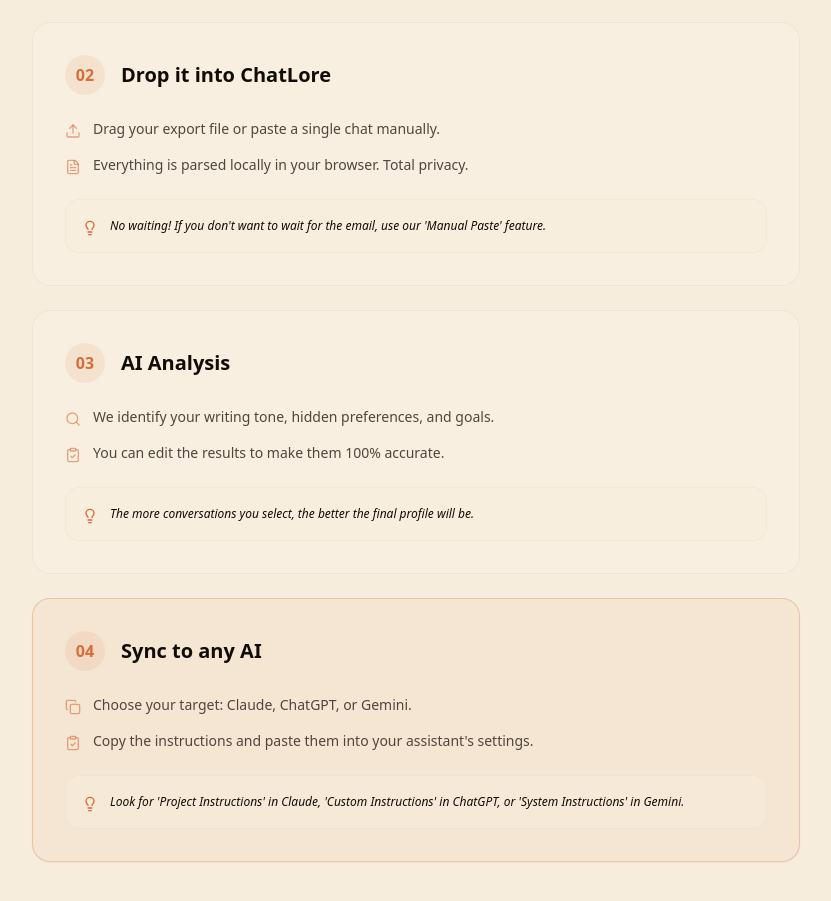
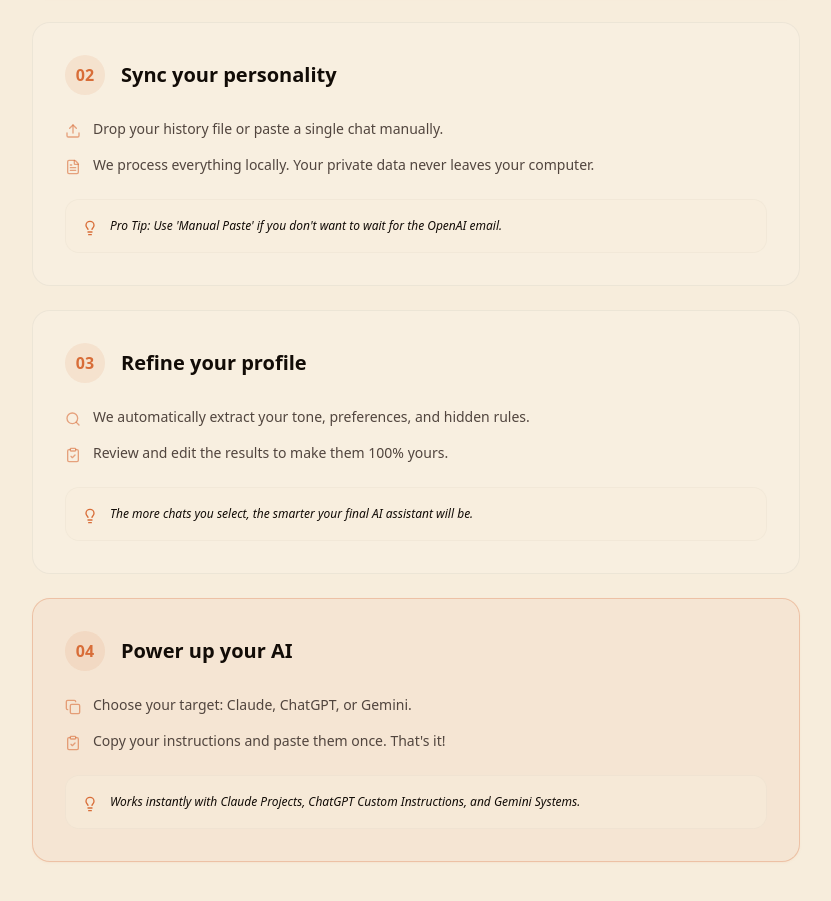
Before and after one commit to MarinaBrau/chatlore, a Next.js app: page /guide in a window 1280 px wide. Shown: the part 763-1664 px from the top of the page, without its empty margins (224-1055 px from the left). Built offline with nearby package versions, Linux system fonts and the light colour scheme.

Commit message:
copy: refine all site text to focus on user pain points and universal benefits

```diff
--- a/src/app/guide/page.tsx
+++ b/src/app/guide/page.tsx
@@ -44,48 +44,48 @@
     id: "export",
     num: "01",
     icon: Download,
-    title: "Export your AI history",
+    title: "Export your history",
     accent: true,
     substeps: [
       { icon: MessageCircle, text: "ChatGPT: Settings \u2192 Data controls \u2192 Export." },
       { icon: Brain, text: "Gemini: Go to Google Takeout \u2192 Select Gemini \u2192 Export." },
       { icon: Sparkles, text: "Claude: Settings \u2192 Account \u2192 Export Data." },
     ],
-    tip: "You'll receive a .zip file via email. Extract it and find the .json file (e.g., conversations.json).",
+    tip: "You'll receive a .zip via email. Extract it and look for the .json file (e.g., conversations.json).",
   },
   {
     id: "upload",
     num: "02",
     icon: Upload,
-    title: "Drop it into ChatLore",
+    title: "Sync your personality",
     substeps: [
-      { icon: Upload, text: "Drag your export file or paste a single chat manually." },
-      { icon: FileText, text: "Everything is parsed locally in your browser. Total privacy." },
+      { icon: Upload, text: "Drop your history file or paste a single chat manually." },
+      { icon: FileText, text: "We process everything locally. Your private data never leaves your computer." },
     ],
-    tip: "No waiting! If you don't want to wait for the email, use our 'Manual Paste' feature.",
+    tip: "Pro Tip: Use 'Manual Paste' if you don't want to wait for the OpenAI email.",
   },
   {
     id: "select",
     num: "03",
     icon: Search,
-    title: "AI Analysis",
+    title: "Refine your profile",
     substeps: [
-      { icon: Search, text: "We identify your writing tone, hidden preferences, and goals." },
-      { icon: ClipboardCheck, text: "You can edit the results to make them 100% accurate." },
+      { icon: Search, text: "We automatically extract your tone, preferences, and hidden rules." },
+      { icon: ClipboardCheck, text: "Review and edit the results to make them 100% yours." },
     ],
-    tip: "The more conversations you select, the better the final profile will be.",
+    tip: "The more chats you select, the smarter your final AI assistant will be.",
   },
   {
     id: "use",
     num: "04",
     icon: Copy,
-    title: "Sync to any AI",
+    title: "Power up your AI",
     accent: true,
     substeps: [
       { icon: Copy, text: "Choose your target: Claude, ChatGPT, or Gemini." },
-      { icon: ClipboardCheck, text: "Copy the instructions and paste them into your assistant's settings." },
+      { icon: ClipboardCheck, text: "Copy your instructions and paste them once. That's it!" },
     ],
-    tip: "Look for 'Project Instructions' in Claude, 'Custom Instructions' in ChatGPT, or 'System Instructions' in Gemini.",
+    tip: "Works instantly with Claude Projects, ChatGPT Custom Instructions, and Gemini Systems.",
   },
 ];
 
--- a/src/app/upload/page.tsx
+++ b/src/app/upload/page.tsx
@@ -64,10 +64,10 @@
             Desktop Recommended
           </div>
           <h1 className="text-3xl font-bold tracking-tight">
-            Sync from any AI
+            How do you want to start?
           </h1>
           <p className="mt-2 text-muted-foreground">
-            Upload your history from ChatGPT or Gemini to build your profile.
+            Upload your history or paste a chat to capture your AI personality.
           </p>
         </div>
 
@@ -82,7 +82,7 @@
             }`}
           >
             <FileJson className="size-4" />
-            ChatGPT / Gemini File
+            AI History File
           </button>
           <button
             onClick={() => setMethod("paste")}
@@ -93,7 +93,7 @@
             }`}
           >
             <ClipboardCopy className="size-4" />
-            Manual Paste (Fast)
+            Manual Paste (Instant)
           </button>
         </div>
 
--- a/src/components/landing/FinalCta.tsx
+++ b/src/components/landing/FinalCta.tsx
@@ -16,19 +16,18 @@
         className="mx-auto flex max-w-lg flex-col items-center text-center"
       >
         <h2 className="font-[family-name:var(--font-display)] text-3xl sm:text-4xl">
-          Your next Claude conversation could{" "}
-          <span className="italic text-amber">already know your preferences.</span>
+          Your AI assistant should{" "}
+          <span className="italic text-amber">already know how you work.</span>
         </h2>
         <p className="mt-4 text-muted-foreground">
-          It only takes a few minutes. Pick the conversations that matter,
-          and Claude will remember what makes you, you.
+          Stop starting from scratch. Sync your personality across ChatGPT, Claude, and Gemini in less than 5 minutes.
         </p>
         <Link
           href="/upload"
           onClick={() => trackEvent("cta_clicked", { location: "final_cta" })}
-          className="group mt-8 inline-flex items-center gap-3 rounded-full bg-amber px-7 py-3.5 text-sm font-semibold text-white transition-all hover:gap-4 hover:bg-amber/90 hover:shadow-[0_0_32px_oklch(0.65_0.15_45/20%)]"
+          className="group mt-8 inline-flex items-center gap-3 rounded-full bg-amber px-8 py-4 text-sm font-bold text-white transition-all hover:gap-4 hover:bg-amber/90 hover:shadow-[0_0_32px_oklch(0.65_0.15_45/20%)]"
         >
-          Start now &mdash; no sign-up needed
+          Sync My Personality Now
           <ArrowRight className="size-4 transition-transform group-hover:translate-x-0.5" />
         </Link>
         <p className="mt-3 text-xs text-muted-foreground">
--- a/src/components/landing/HeroSection.tsx
+++ b/src/components/landing/HeroSection.tsx
@@ -258,10 +258,10 @@
             variants={fadeSlide}
             className="font-[family-name:var(--font-display)] text-5xl leading-[1.1] tracking-tight sm:text-6xl lg:text-7xl"
           >
-            Sync your memory
+            Stop repeating yourself
             <br />
             <span className="italic text-amber">
-              across every AI
+              to every new AI
             </span>
           </motion.h1>
 
@@ -270,7 +270,7 @@
             variants={fadeSlide}
             className="mt-6 max-w-lg text-lg leading-relaxed text-muted-foreground"
           >
-            Move your style and context between ChatGPT, Claude, and Gemini instantly. Don&apos;t start from zero when switching assistants.
+            Transfer your memory, style, and projects between ChatGPT, Claude, and Gemini in seconds. Your assistant changes, but your context stays.
           </motion.p>
 
           {/* CTA */}
@@ -279,7 +279,7 @@
               href="/upload"
               className="group inline-flex items-center gap-3 rounded-full bg-amber px-8 py-4 text-sm font-bold text-white transition-all hover:gap-4 hover:bg-amber/90 hover:shadow-[0_0_32px_oklch(0.65_0.15_45/20%)]"
             >
-              Start Syncing Now
+              Sync My Style Now
               <ArrowRight className="size-4 transition-transform group-hover:translate-x-0.5" />
             </Link>
           </motion.div>
```
